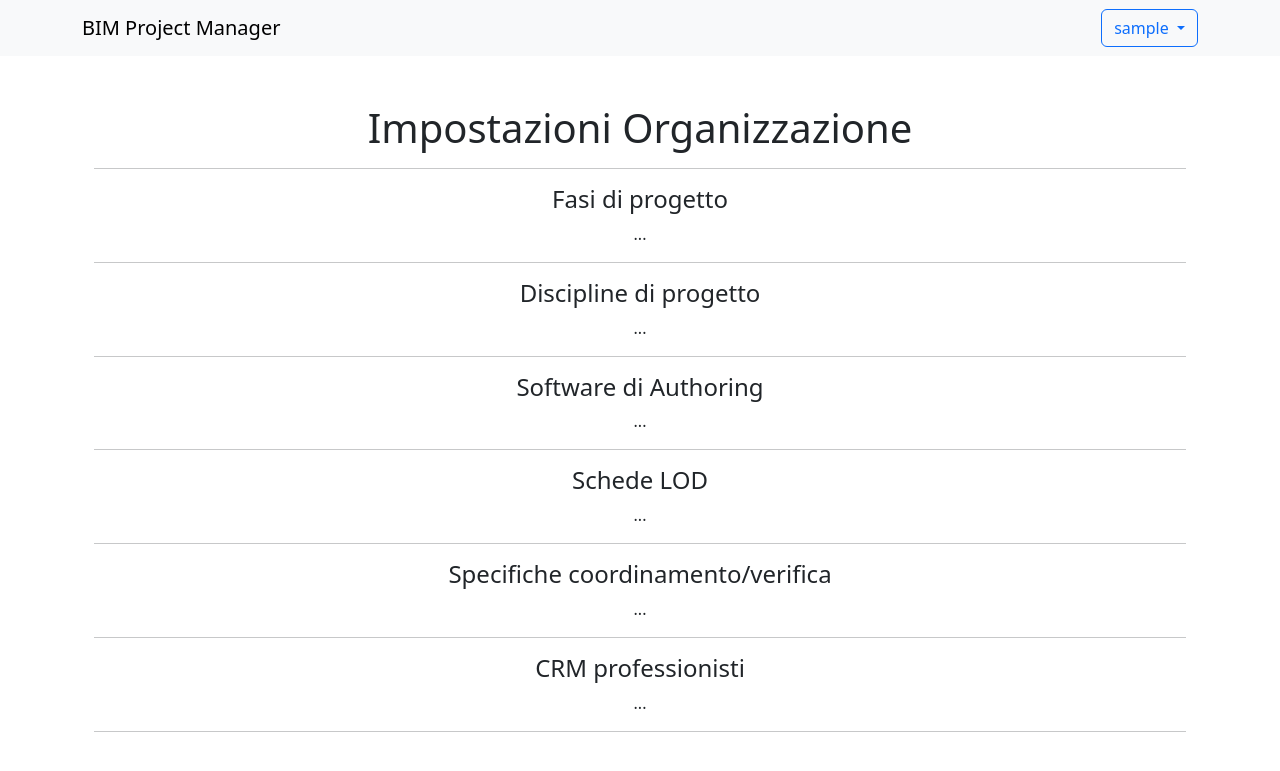
After one commit to zioscuro/LRA-BIM-Project-Manager, a Django app: page /settings/ in a window 1280 px wide. The commit adds this page. Shown: the top 771 px of the page. Run offline with Django 5.2, Linux system fonts and the light colour scheme; the visitor is signed in with stand-in values (Sample User, id 1).

Commit message:
Add an organization settings page

```diff
--- a/BIM_project_manager/core/templates/core/homepage.html
+++ b/BIM_project_manager/core/templates/core/homepage.html
@@ -10,7 +10,10 @@
     <h4>Gestione progetti</h4>
     <p>Progetti attivi: {{ BimProjects_list.count }}</p>
     {% if request.user.is_staff %}
-    <a href="{% url 'create_project' %}" class="btn btn-primary btn-lg mb-5">Crea Progetto</a>
+    <div class="d-grid mt-4 gap-2">
+      <a href="{% url 'create_project' %}" class="btn btn-primary btn-lg">Crea Progetto</a>
+      <a href="{% url 'organization_settings' %}" class="btn btn-outline-primary btn-lg">Impostazioni</a>
+    </div>
     {% endif %}
   </div>
   <div class="col-md-9 d-flex flex-wrap gap-3">
--- /dev/null
+++ b/BIM_project_manager/core/templates/core/organization_settings.html
@@ -0,0 +1,30 @@
+{% extends 'base.html' %}
+
+{% block head_title %}{{ block.super }} - Impostazioni Organizzazione{% endblock head_title %}
+
+{% block content %}
+
+<div class="container text-center">
+  <h1>Impostazioni Organizzazione</h1>
+  <hr>
+  <h4>Fasi di progetto</h4>
+  <p>...</p>
+  <hr>
+  <h4>Discipline di progetto</h4>
+  <p>...</p>
+  <hr>
+  <h4>Software di Authoring</h4>
+  <p>...</p>
+  <hr>
+  <h4>Schede LOD</h4>
+  <p>...</p>
+  <hr>
+  <h4>Specifiche coordinamento/verifica</h4>
+  <p>...</p>
+  <hr>
+  <h4>CRM professionisti</h4>
+  <p>...</p>
+  <hr>
+</div>
+
+{% endblock content %}
--- a/BIM_project_manager/core/urls.py
+++ b/BIM_project_manager/core/urls.py
@@ -1,9 +1,10 @@
 from django.urls import path
 
-from .views import HomeView, user_profile_view, UserList
+from .views import HomeView, user_profile_view, UserList, OrganizationSettings
 
 urlpatterns = [
     path('', HomeView.as_view(), name='homepage'),
     path('users/', UserList.as_view() , name='user_list'),
     path('user/<str:username>/', user_profile_view, name='user_profile'),
+    path('settings/', OrganizationSettings.as_view(), name='organization_settings'),
 ]
--- a/BIM_project_manager/core/views.py
+++ b/BIM_project_manager/core/views.py
@@ -2,6 +2,8 @@ from django.contrib.auth.models import User
 from django.shortcuts import get_object_or_404, render
 from django.views.generic.list import ListView
 from projects.models import BimProject
+from projects.mixins import StaffMixin
+from django.views import View
 
 # Create your views here.
 
@@ -22,3 +24,7 @@ class UserList(ListView):
   model = User
   template_name = 'core/users.html'
   context_object_name = 'Users_list'
+
+class OrganizationSettings(StaffMixin, View):
+  def get(self, request):
+    return render(request, 'core/organization_settings.html')
```
